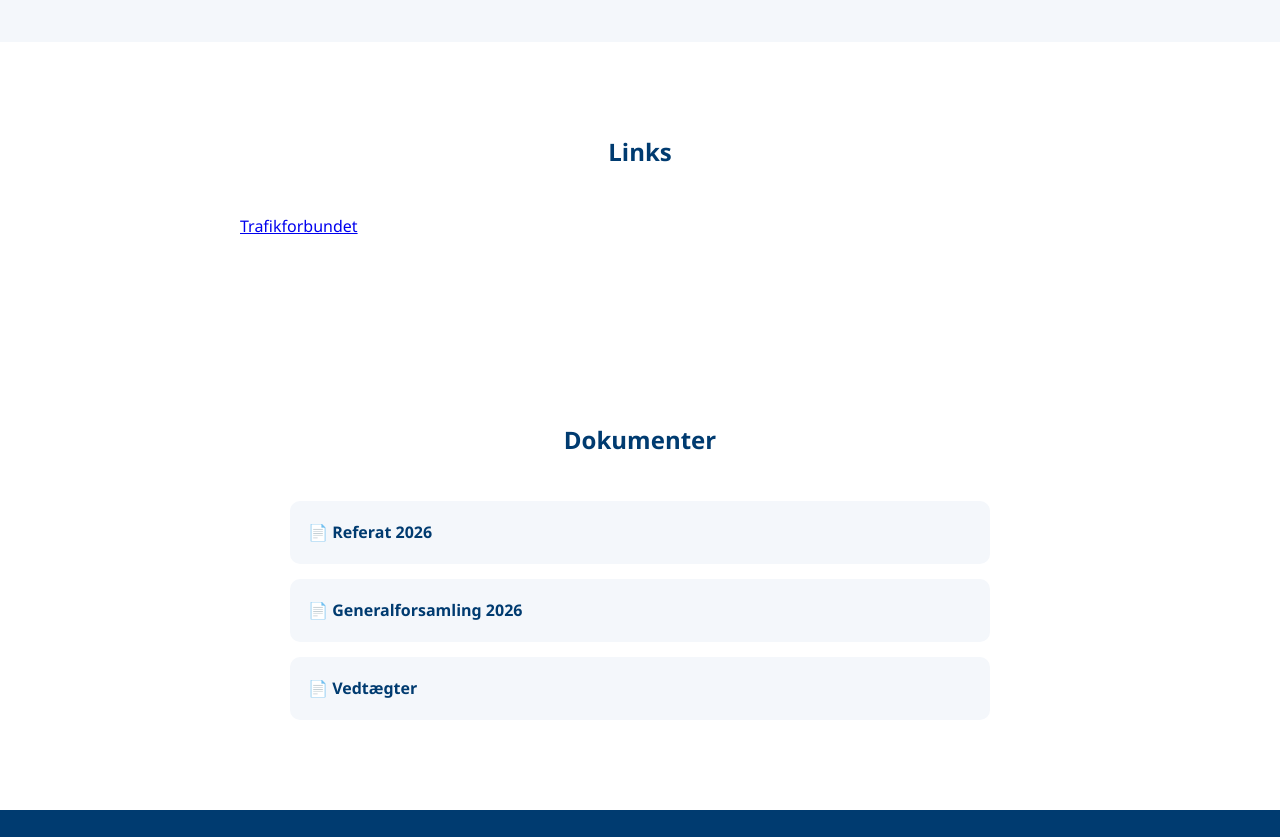
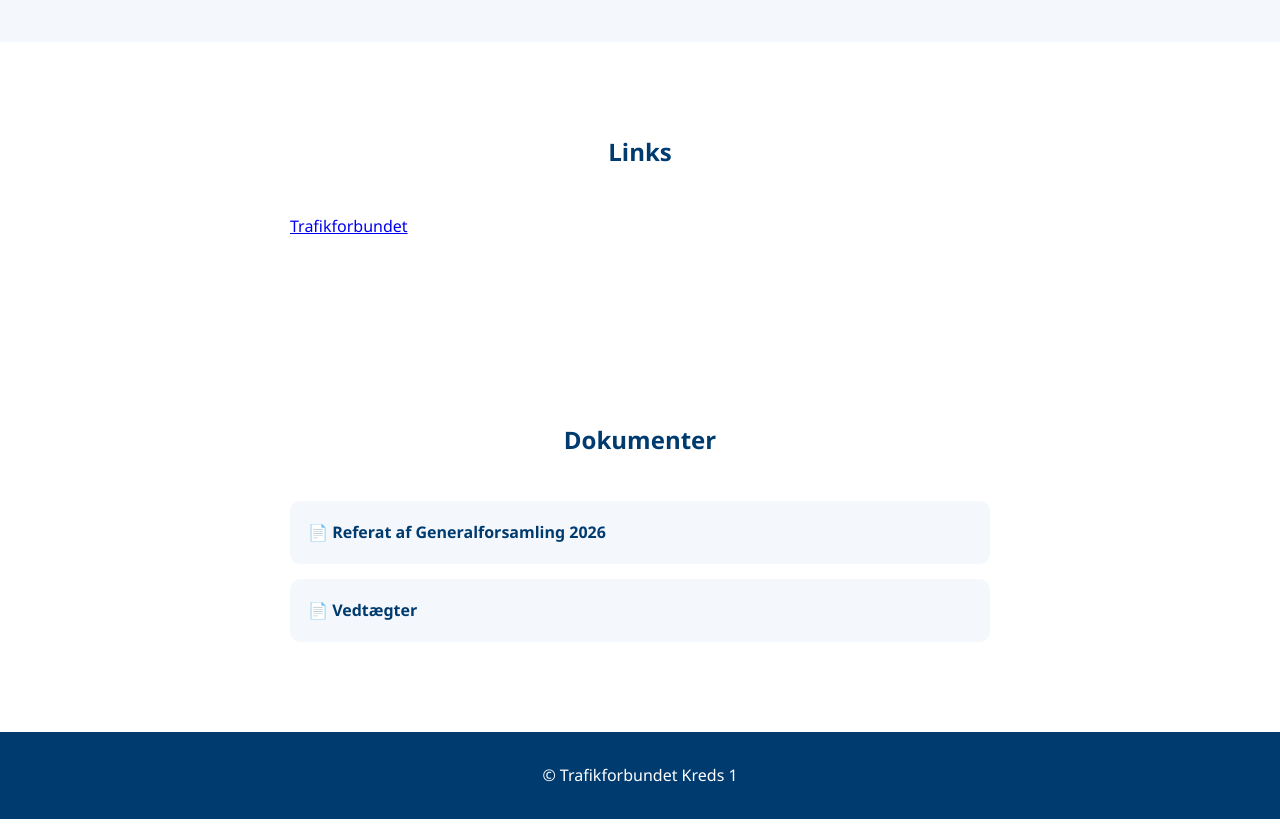
Before and after one commit to TrfKreds1/trfkreds1, a plain HTML site: page index.html in a window 1280 px wide. Shown: the part 1780-2617 px from the top of the page. Drawn offline with Linux system fonts and the light colour scheme.

Commit message:
Fix HTML structure and update content

```diff
--- a/index.html
+++ b/index.html
@@ -63,7 +63,7 @@
         <h2>Hvem er vi?</h2>
 
         <p>Trafikforbundet Kreds 1 repræsenterer:</p>
-        <p>- Motorsagkyndige i Færdselsstyrelsen</p>
+        <p>- Bilsynsinspektører i Færdselsstyrelsen</p>
         <p>- Inspektører i Trafikstyrelsen</p>
         <p>- Undersøgere i Havarikommissionen</p>
 
@@ -100,6 +100,7 @@
             <div class="member">
                 <h3>Kasserer</h3>
                 <p>Lars Kaas</p>
+                <p>Trafikstyrelsen</p>
                 <p>Telefon</p>
                 <p>E-mail</p>
             </div>
@@ -151,14 +152,16 @@
 
 <section id="Links" class="section">
 
-    <div class="container narrow">
+    <div class="container">
 
         <h2>Links</h2>
 
+        <div class="documents">
         <a href="www.trf.dk" class="link">
                 Trafikforbundet
          </a>
 
+        </div>
 
     </div>
 
@@ -172,12 +175,8 @@
 
         <div class="documents">
 
-            <a href="docs/referat2026.pdf" class="document">
-                📄 Referat 2026
-            </a>
-
             <a href="docs/generalforsamling2026.pdf" class="document">
-                📄 Generalforsamling 2026
+                📄 Referat af Generalforsamling 2026
             </a>
 
             <a href="docs/vedtaegter.pdf" class="document">
```
